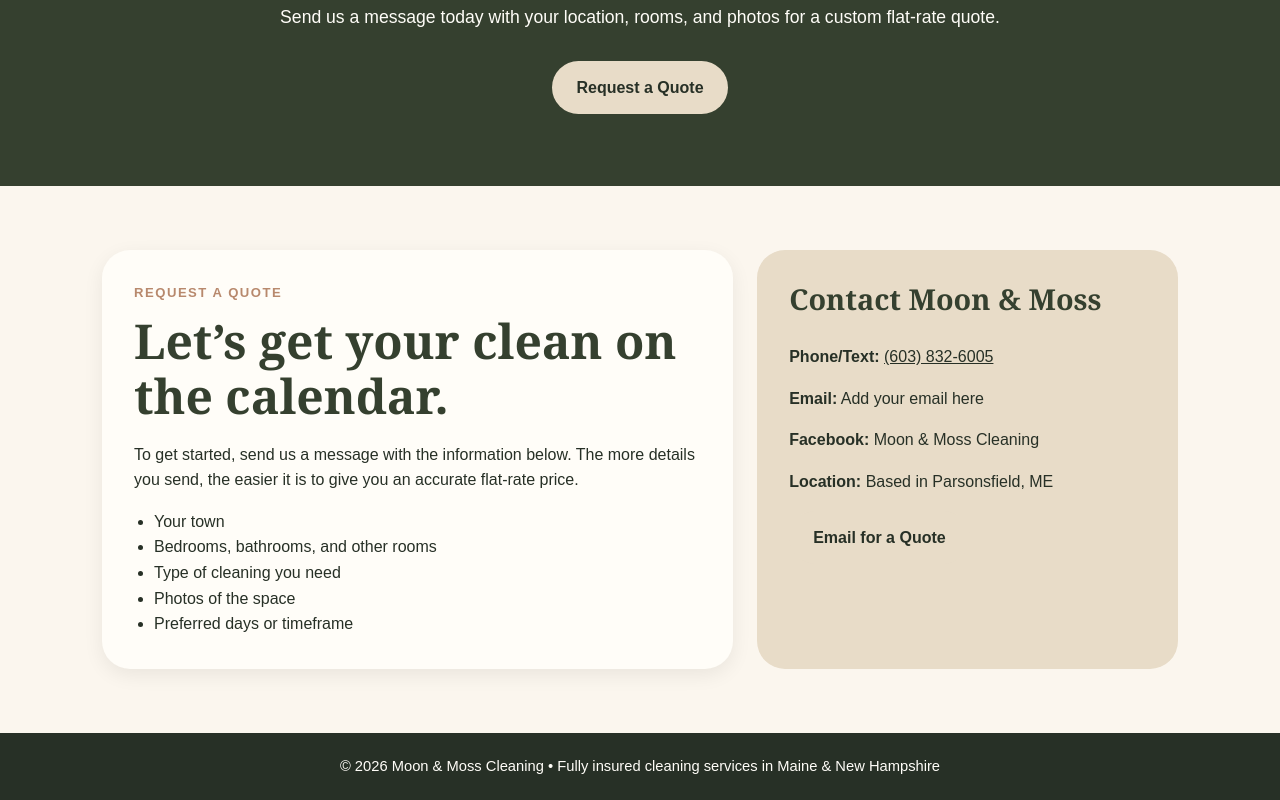
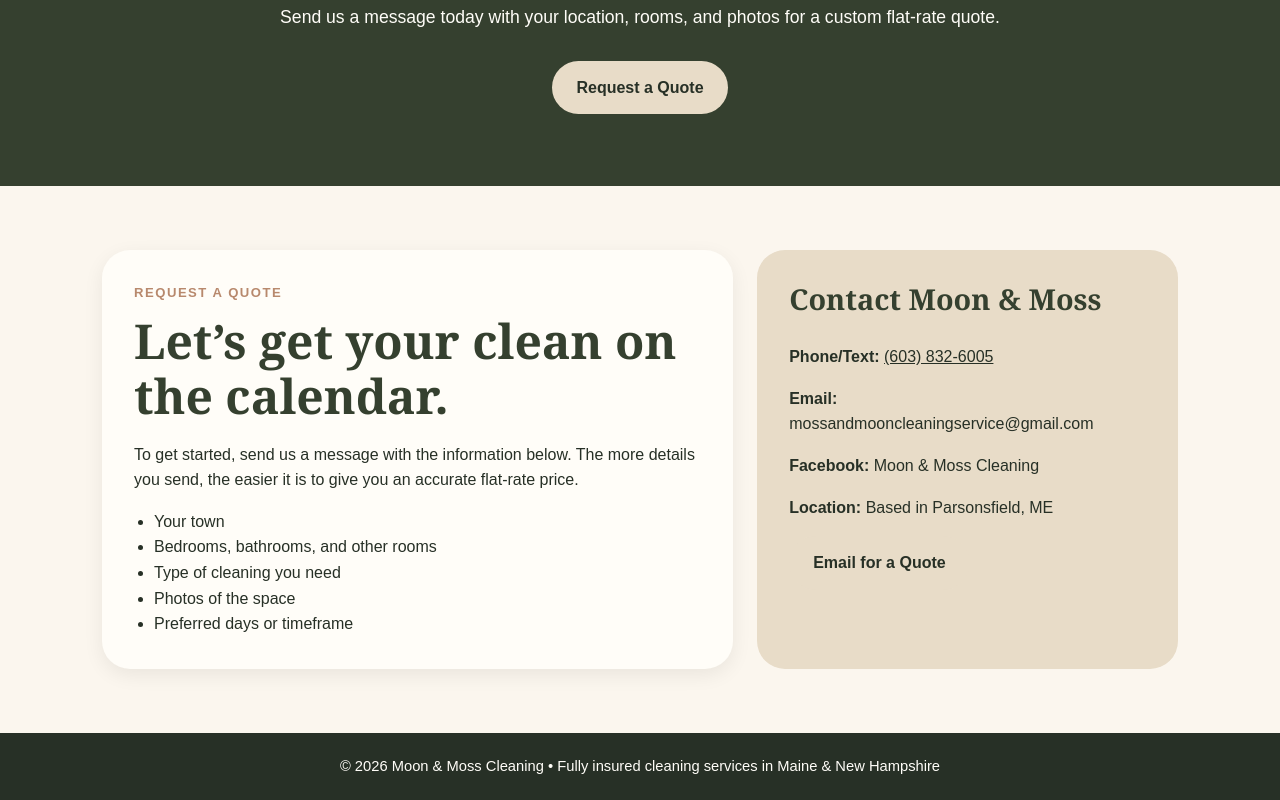
Before and after one commit to mossandmooncleaningservice-afk/moon-moss-cleaning, a plain HTML site: page index.html in a window 1280 px wide. Shown: the part 3835-4635 px from the top of the page. Drawn offline with Linux system fonts and the light colour scheme.

Commit message:
Update index.html

```diff
--- a/index.html
+++ b/index.html
@@ -579,7 +579,7 @@
       <div class="contact-info">
         <h3>Contact Moon & Moss</h3>
         <p><strong>Phone/Text:</strong> <a href="sms:16038326005">(603) 832-6005</a>
-        <p><strong>Email:</strong> Add your email here</p>
+        <p><strong>Email:</strong> mossandmooncleaningservice@gmail.com
         <p><strong>Facebook:</strong> Moon & Moss Cleaning</p>
         <p><strong>Location:</strong> Based in Parsonsfield, ME</p>
         <a class="btn btn-primary" href="mailto:mossandmooncleaningservice@gmail.com">Email for a Quote</a>
```
